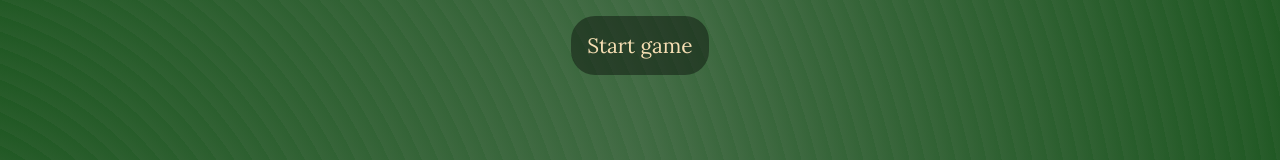
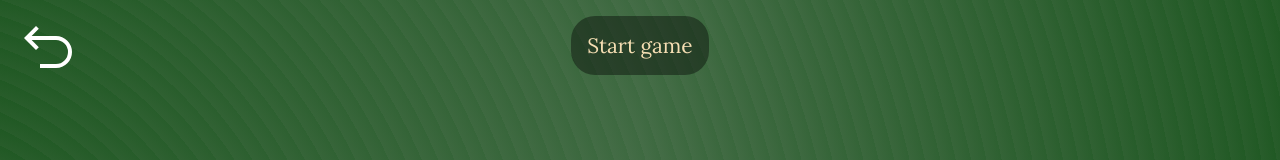
Before and after one commit to bartoszmrosek/Blackjack-Game, a React (Vite) app: page /Blackjack-Game/room in a window 1280 px wide. Shown: the top 160 px of the page. Built offline with nearby package versions, Linux system fonts and the light colour scheme.

Commit message:
Added all conections between pages and their styles

```diff
--- /dev/null
+++ b/src/components/GoBackButton/GoBackButton.module.css
@@ -0,0 +1,15 @@
+.goBackBtn{
+    position: absolute;
+    inset: 1rem;
+
+    height: max(6%, 4rem);
+    aspect-ratio: 1/1;
+
+    background-color: transparent;
+    border: 0;
+}
+
+.goBackBtn > img{
+    width: 100%;
+    height: 100%;
+}
--- /dev/null
+++ b/src/components/GoBackButton/GoBackButton.tsx
@@ -0,0 +1,24 @@
+import React, { useCallback } from "react";
+import { useLocation, useNavigate } from "react-router-dom";
+import styles from "./GoBackButton.module.css";
+
+const GoBackButton: React.FC = () => {
+    const navigate = useNavigate();
+    const location = useLocation();
+
+    const handleBtn = useCallback(() => {
+        if (location.key !== "default") {
+            navigate(-1);
+        } else {
+            navigate("/");
+        }
+    }, [location.key, navigate]);
+
+    return (
+        <button className={styles.goBackBtn} onClick={handleBtn}>
+            <img src="./Graphics/undo.svg" alt="Go back button" />
+        </button>
+    );
+};
+
+export { GoBackButton };
--- a/src/pages/Credits/Credits.tsx
+++ b/src/pages/Credits/Credits.tsx
@@ -1,4 +1,5 @@
 import React from "react";
+import { GoBackButton } from "../../components/GoBackButton/GoBackButton";
 import styles from "./Credits.module.css";
 
 const Credits: React.FC = () => {
@@ -37,6 +38,7 @@
                     </a>
                 </p>
             </section>
+            <GoBackButton />
         </main>
     );
 };
--- a/src/pages/GameRoom/GameRoom.tsx
+++ b/src/pages/GameRoom/GameRoom.tsx
@@ -15,6 +15,7 @@
 import { useGameLogic } from "../../hooks/useGameLogic/useGameLogic";
 import { DecisionOverlay } from "../../components/RoomComponents/DecisionOverlay/DecisionOverlay";
 import { PresenterSection } from "../../components/RoomComponents/PresenterSection/PresenterSection";
+import { GoBackButton } from "../../components/GoBackButton/GoBackButton";
 
 const GameRoom: React.FC = () => {
     const [gameRoomState, dispatch] = useReducer(gameRoomReducer, initialRoomState);
@@ -172,6 +173,7 @@
                     currentBet={currentlyAsking.currentlyAsking.bet.currentBet}
                 />
             )}
+            <GoBackButton />
         </main>
     );
 };
```
Also changed, not shown: 2 other files (tests, documents, lock files or other folders).
